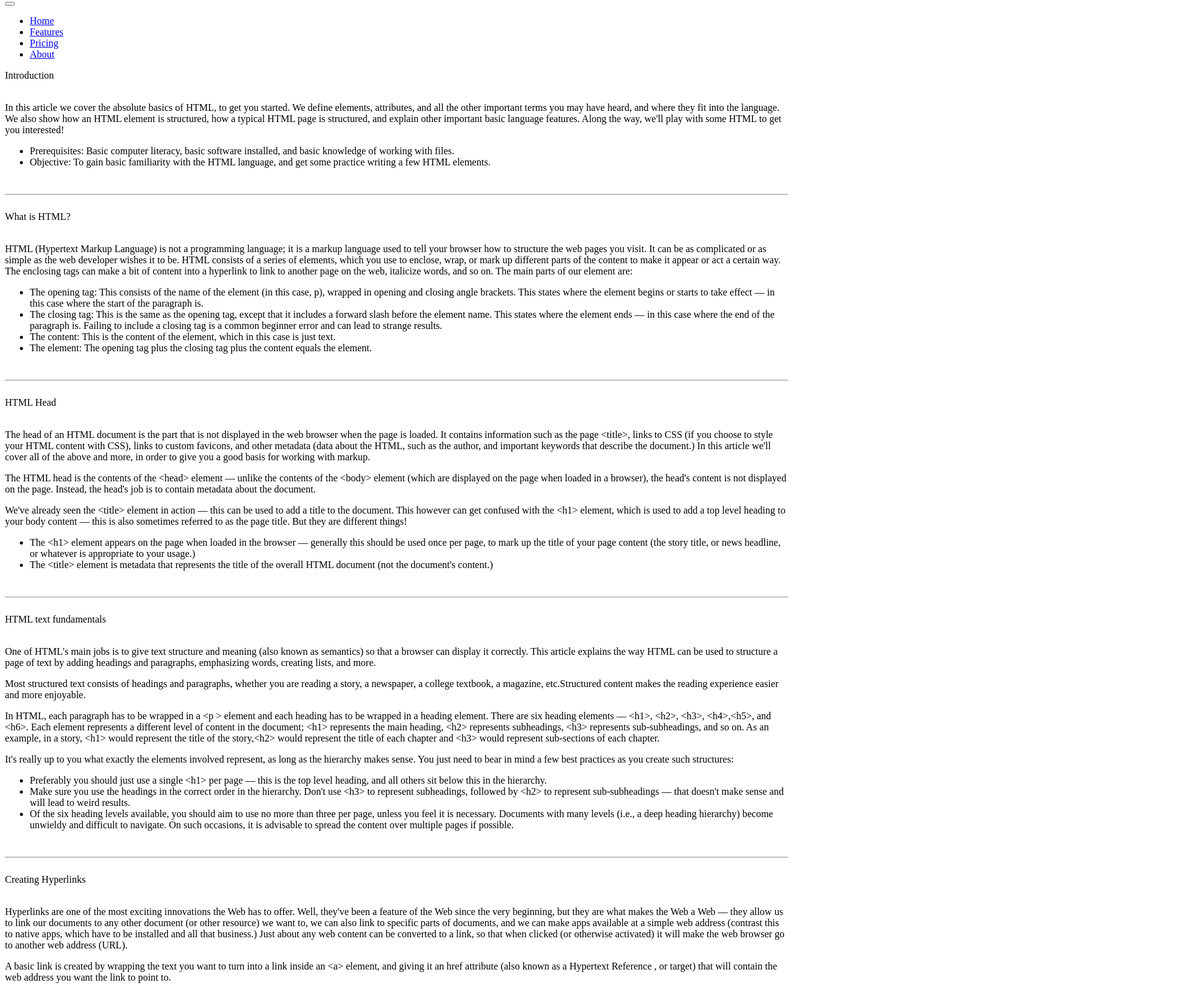
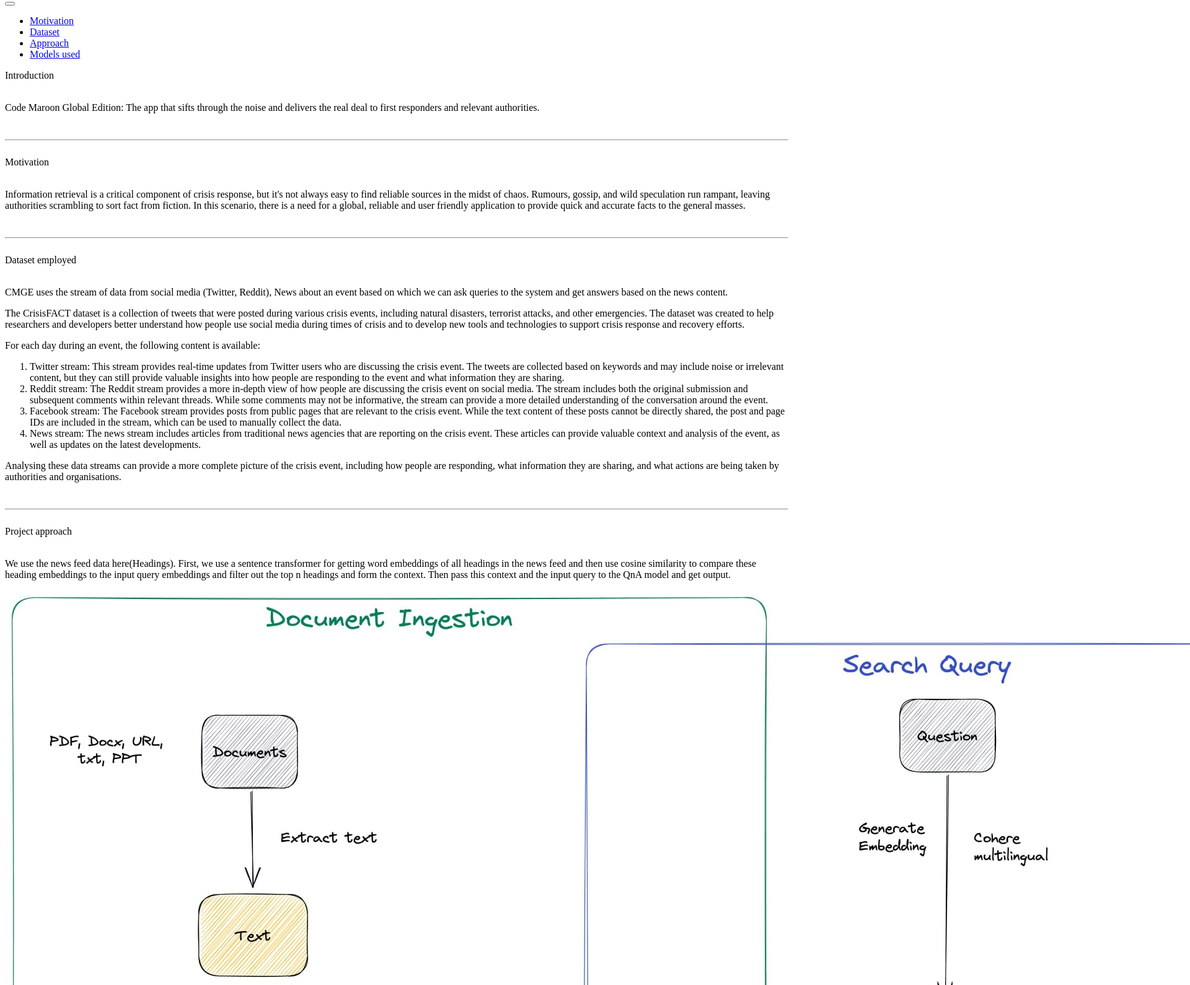
Before and after one commit to yash8005/code-maroon-report, a plain HTML site: page index.html in a window 1280 px wide. Shown: the part 5-1595 px from the top of the page at 62% size, 1920 px wide, since content can reach past the window. Drawn offline with Linux system fonts and the light colour scheme.

Commit message:
initial commit

```diff
--- a/index.html
+++ b/index.html
@@ -59,16 +59,16 @@
       <div class="collapse navbar-collapse" id="navbarExample01">
         <ul class="navbar-nav me-auto mb-2 mb-lg-0">
           <li class="nav-item active">
-            <a class="nav-link" aria-current="page" href="#">Home</a>
+            <a class="nav-link" aria-current="page" href="motivation">Motivation</a>
           </li>
           <li class="nav-item">
-            <a class="nav-link" href="#">Features</a>
+            <a class="nav-link" href="dataset">Dataset</a>
           </li>
           <li class="nav-item">
-            <a class="nav-link" href="#">Pricing</a>
+            <a class="nav-link" href="approach">Approach</a>
           </li>
           <li class="nav-item">
-            <a class="nav-link" href="#">About</a>
+            <a class="nav-link" href="model">Models used</a>
           </li>
         </ul>
       </div>
@@ -99,74 +99,57 @@
    <article>
     <section class="main-section" id="introduction">
       <header>Introduction</header><br>
-    <p>In this article we cover the absolute basics of HTML, to get you started. We define elements, attributes, and all the other important terms you may have heard, and where they fit into the language. We also show how an HTML element is structured, how a typical HTML page is structured, and explain other important basic language features. Along the way, we'll play with some HTML to get you interested!</p>
-  <ul>
-<li>Prerequisites:	Basic computer literacy, basic software installed, and basic knowledge of working with files.</li>
-<li>Objective:	To gain basic familiarity with the HTML language, and get some practice writing a few HTML elements.</li>
-  </ul>
+    <p>Code Maroon Global Edition: The app that sifts through the noise and delivers the real deal to first responders and relevant authorities.</p>
     </section>
  <br>
  <hr>
  <br>
-    <section class="main-section" id="what_is_html">
-    <header>What is HTML?</header><br>
-     <p> HTML (Hypertext Markup Language) is not a programming language; it is a markup language used to tell your browser how to structure the web pages you visit. It can be as complicated or as simple as the web developer wishes it to be. HTML consists of a series of elements, which you use to enclose, wrap, or mark up different parts of the content to make it appear or act a certain way. The enclosing tags can make a bit of content into a hyperlink to link to another page on the web, italicize words, and so on. The main parts of our element are:</p>
-    <ul>
-<li> The opening tag: This consists of the name of the element (in this case, p), wrapped in opening and closing angle brackets. This states where the element begins or starts to take effect — in this case where the start of the paragraph is.</li>
-<li>The closing tag: This is the same as the opening tag, except that it includes a forward slash before the element name. This states where the element ends — in this case where the end of the paragraph is. Failing to include a closing tag is a common beginner error and can lead to strange results.</li>
-      <li>The content: This is the content of the element, which in this case is just text.</li>
-<li>The element: The opening tag plus the closing tag plus the content equals the element.</li
-      </ul>
+    <section class="main-section" id="motivation">
+    <header>Motivation</header><br>
+    <p>Information retrieval is a critical component of crisis response, but it's not always easy to find reliable sources in the midst of chaos. Rumours, gossip, and wild speculation run rampant, leaving authorities scrambling to sort fact from fiction. In this scenario, there is a need for a global, reliable and user friendly application to provide quick and accurate facts to the general masses.</p>
     </section>
 <br>
 <hr>
 <br>
-  <section class="main-section" id="html_head">
-    <header>HTML Head</header><br>
-     <p>The head of an HTML document is the part that is not displayed in the web browser when the page is loaded. It contains information such as the page &lt;title&gt;, links to CSS (if you choose to style your HTML content with CSS), links to custom favicons, and other metadata (data about the HTML, such as the author, and important keywords that describe the document.) In this article we'll cover all of the above and more, in order to give you a good basis for working with markup.</p>
-  <p>The HTML head is the contents of the &lt;head&gt; element — unlike the contents of the &lt;body&gt; element (which are displayed on the page when loaded in a browser), the head's content is not displayed on the page. Instead, the head's job is to contain metadata about the document. </p>
- <p> We've already seen the &lt;title&gt; element in action — this can be used to add a title to the document. This however can get confused with the &lt;h1&gt; element, which is used to add a top level heading to your body content — this is also sometimes referred to as the page title. But they are different things!</p>
-<ul>
-  <li>The &lt;h1&gt; element appears on the page when loaded in the browser — generally this should be used once per page, to mark up the title of your page content (the story title, or news headline, or whatever is appropriate to your usage.)</li>
-<li>The &lt;title&gt; element is metadata that represents the title of the overall HTML document (not the document's content.)</li>
-  </ul>
+  <section class="main-section" id="dataset">
+    <header>Dataset employed</header><br>
+     <p>CMGE uses the stream of data from social media (Twitter, Reddit), News about an event based on which we can ask queries to the system and get answers based on the news content. </p>
+     <p>The CrisisFACT dataset is a collection of tweets that were posted during various crisis events, including natural disasters, terrorist attacks, and other emergencies. The dataset was created to help researchers and developers better understand how people use social media during times of crisis and to develop new tools and technologies to support crisis response and recovery efforts.</p>
+     <p>For each day during an event, the following content is available:</p>
+     <ol>
+      <li>Twitter stream: This stream provides real-time updates from Twitter users who are discussing the crisis event. The tweets are collected based on keywords and may include noise or irrelevant content, but they can still provide valuable insights into how people are responding to the event and what information they are sharing.</li>
+      <li>Reddit stream: The Reddit stream provides a more in-depth view of how people are discussing the crisis event on social media. The stream includes both the original submission and subsequent comments within relevant threads. While some comments may not be informative, the stream can provide a more detailed understanding of the conversation around the event.</li>
+      <li>Facebook stream: The Facebook stream provides posts from public pages that are relevant to the crisis event. While the text content of these posts cannot be directly shared, the post and page IDs are included in the stream, which can be used to manually collect the data.</li>
+      <li>News stream: The news stream includes articles from traditional news agencies that are reporting on the crisis event. These articles can provide valuable context and analysis of the event, as well as updates on the latest developments.</li>
+     </ol>
+     <p>Analysing these data streams can provide a more complete picture of the crisis event, including how people are responding, what information they are sharing, and what actions are being taken by authorities and organisations.</p>
+  </section>
+<br>
+<hr>
+<br>
+  <section class="main-section" id="approach">
+      <header>Project approach</header><br>
+    <p>We use the news feed data here(Headings). First, we use a sentence transformer for getting word embeddings of all headings in the news feed and then use cosine similarity to compare these heading embeddings to the input query embeddings and filter out the top n headings and form the context. Then pass this context and the input query to the QnA model and get output.</p>
+    <img src="method_flow.jpg" alt="Method flowchart">
       </section>
 <br>
 <hr>
 <br>
-  <section class="main-section" id="html_text_fundamentals">
-      <header>HTML text fundamentals</header><br>
-    <p>One of HTML's main jobs is to give text structure and meaning (also known as semantics) so that a browser can display it correctly. This article explains the way HTML can be used to structure a page of text by adding headings and paragraphs, emphasizing words, creating lists, and more.</p>
-    <p>Most structured text consists of headings and paragraphs, whether you are reading a story, a newspaper, a college textbook, a magazine, etc.Structured content makes the reading experience easier and more enjoyable.</p>
-    <p>In HTML, each paragraph has to be wrapped in a  &lt;p &gt; element and each heading has to be wrapped in a heading element. There are six heading elements — &lt;h1&gt;, &lt;h2&gt;, &lt;h3&gt;, &lt;h4&gt;,&lt;h5&gt;, and &lt;h6&gt;. Each element represents a different level of content in the document; &lt;h1&gt; represents the main heading, &lt;h2&gt; represents subheadings, &lt;h3&gt; represents sub-subheadings, and so on. As an example, in a story, &lt;h1&gt; would represent the title of the story,&lt;h2&gt; would represent the title of each chapter and &lt;h3&gt; would represent sub-sections of each chapter.</p>
-   <p> It's really up to you what exactly the elements involved represent, as long as the hierarchy makes sense. You just need to bear in mind a few best practices as you create such structures:</p>
-<ul>
-<li>Preferably you should just use a single &lt;h1&gt; per page — this is the top level heading, and all others sit below this in the hierarchy.</li>
-<li>Make sure you use the headings in the correct order in the hierarchy. Don't use &lt;h3&gt; to represent subheadings, followed by &lt;h2&gt; to represent sub-subheadings — that doesn't make sense and will lead to weird results.</li>
-<li>Of the six heading levels available, you should aim to use no more than three per page, unless you feel it is necessary. Documents with many levels (i.e., a deep heading hierarchy) become unwieldy and difficult to navigate. On such occasions, it is advisable to spread the content over multiple pages if possible.</li>
-    </ul>
-      </section>
-<br>
-<hr>
-<br>
-  <section class="main-section" id="creating_hyperlinks">
-    <header>Creating Hyperlinks</header><br>
-    <p>Hyperlinks are one of the most exciting innovations the Web has to offer. Well, they've been a feature of the Web since the very beginning, but they are what makes the Web a Web — they allow us to link our documents to any other document (or other resource) we want to, we can also link to specific parts of documents, and we can make apps available at a simple web address (contrast this to native apps, which have to be installed and all that business.) Just about any web content can be converted to a link, so that when clicked (or otherwise activated) it will make the web browser go to another web address (URL).</p>
-    <p>A basic link is created by wrapping the text you want to turn into a link inside an &lt;a&gt; element, and giving it an href attribute (also known as a Hypertext Reference , or target) that will contain the web address you want the link to point to.</p>
-    <p>Another attribute you may want to add to your links is title; this is intended to contain supplementary useful information about the link, such as what kind of information the page contains, or things to be aware of.</p>
-      <p>you can turn just about any content into a link, even block level elements. If you had an image you wanted to turn into a link, you could just put the image between &lt;a&gt;&lt;/a&gt; tags. Example:</p><br>
-    <div id="codes">
-    <code>	&nbsp; &lt;a href="https://www.mozilla.org/en-US/"&gt;<br>
-    		&nbsp;&nbsp;  &lt;img src="mozilla-image.png" alt="mozilla logo that links to the mozilla homepage"&gt;<br>
-	&nbsp; &lt;/a&gt;
-    </code>
-    </div>
+  <section class="main-section" id="model">
+    <header>Models employed</header><br>
+    <h3>RoBERTa</h3>
+    <p>Robustly Optimized BERT Pretraining Approach: It is a transformer based-language model developed by Facebook AI Research in 2019. The widely used BERT (Bidirectional Encoder Representations from Transformers) model has been expanded with the help of RoBERTa, which aims to enhance pretraining and boost performance on downstream NLP tasks. A specific version of the RoBERTa model that has been optimized on the Stanford Question Answering Dataset (SQuAD) 2.0 is called RoBERTa-Base-SQuAD2. The SQuAD2.0 dataset serves as a benchmark for computer comprehension and asks models to read passages and respond to questions about them.
+
+      <br>Based on the context presented in the passage, the RoBERTa-Base-SQuAD2 model is trained to predict the response to a given question. The SQuAD2.0 dataset is used to fine-tune the model after it has been pre-trained on a sizable corpus of text using a combination of supervised learning and transfer learning strategies.
+
+      <br>RoBERTa-Base-SQuAD2 model is fine-tuned to increase the odds of correctly predicting an answer to a given question while lowering the likelihood of correctly predicting irrelevant or wrong replies.
+      </p>
       </section>
 <br>
 <br>
 <hr>
 <br>
-   <section class="main-section" id="advanced_text_formatting">
+   <!-- <section class="main-section" id="advanced_text_formatting">
       <header>Advanced text formatting</header><br>
     <p>There are many other elements in HTML for formatting text, which we didn't get to in the HTML text fundamentals article. The elements described in this article are less known, but still useful to know about (and this is still not a complete list by any means). Here you'll learn about marking up quotations, description lists, computer code and other related text, subscript and superscript, contact information, and more.</p>
     <p>In HTML text fundamentals, we walked through how to mark up basic lists in HTML, but we didn't mention the third type of list you'll occasionally come across — description lists. The purpose of these lists is to mark up a set of items and their associated descriptions, such as terms and definitions, or questions and answers.Description lists use a different wrapper than the other list types — 	&lt;dl&gt;; in addition each term is wrapped in a 	&lt;dt&gt; (description term) element, and each description is wrapped in a 	&lt;dd&gt; (description definition) element.</p>
@@ -263,4 +246,4 @@ footer: 	&lt;footer&gt;.</p>
        </article>
 <br>
   </main>
-</>
+</> -->
```
Also changed, not shown: method_flow.jpg (added).
